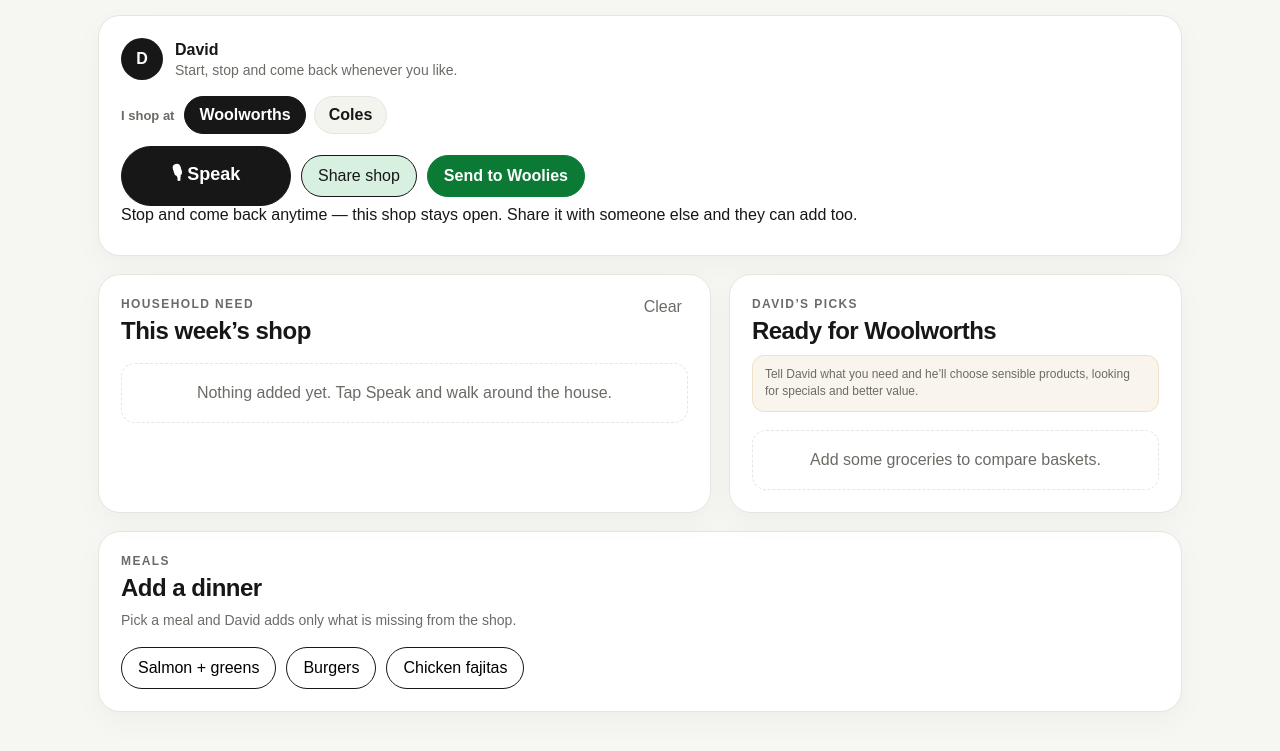
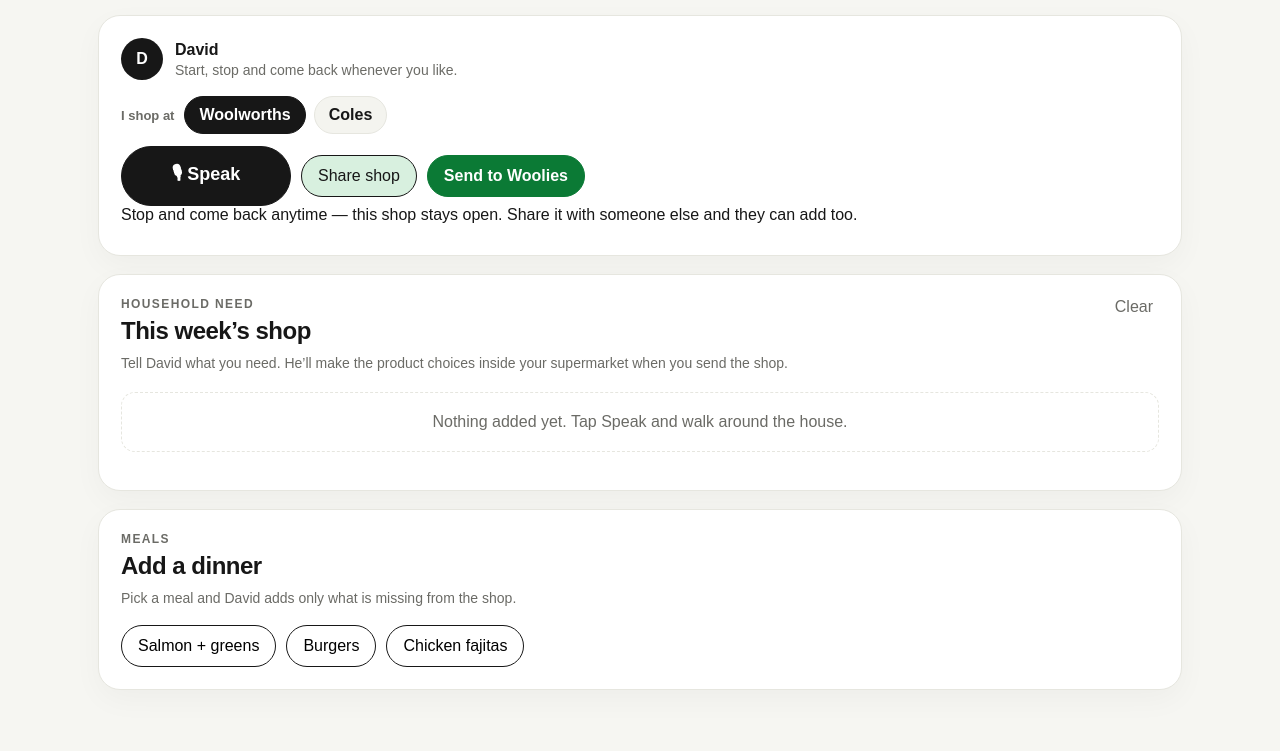
Before and after one commit to andrew020176-netizen/hello-david, a browser extension: page index.html in a window 1280 px wide. Shown: the part 147-898 px from the top of the page. Drawn offline with Linux system fonts and the light colour scheme.

Commit message:
Remove retailer comparison from MVP flow

```diff
--- a/index.html
+++ b/index.html
@@ -4,7 +4,7 @@
   <meta charset="UTF-8" />
   <meta name="viewport" content="width=device-width, initial-scale=1.0" />
   <title>Hello David</title>
-  <link rel="stylesheet" href="styles.css?v=3" />
+  <link rel="stylesheet" href="styles.css?v=4" />
 </head>
 <body>
   <main class="shell">
@@ -44,29 +44,17 @@
       </div>
     </section>
 
-    <section class="grid">
-      <section class="panel">
+    <section class="panel shop-panel">
       <div class="section-head">
         <div>
           <div class="eyebrow">HOUSEHOLD NEED</div>
           <h2>This week’s shop</h2>
+          <p class="sub small">Tell David what you need. He’ll make the product choices inside your supermarket when you send the shop.</p>
         </div>
         <button id="clearBtn" class="text-btn">Clear</button>
       </div>
       <div id="emptyState" class="empty-state">Nothing added yet. Tap Speak and walk around the house.</div>
       <div id="itemsList" class="items-list"></div>
-      </section>
-
-      <section class="panel">
-        <div class="section-head">
-          <div>
-            <div class="eyebrow">DAVID’S PICKS</div>
-            <h2 id="picksHeading">Ready for Woolworths</h2>
-          </div>
-        </div>
-        <div class="notice">Tell David what you need and he’ll choose sensible products, looking for specials and better value.</div>
-        <div id="basketResults" class="basket-results"></div>
-      </section>
     </section>
 
     <section class="panel meal-panel">
@@ -113,7 +101,6 @@
   <script src="app.js?v=4"></script>
   <script src="audio-recorder.js?v=6"></script>
   <script src="shared-shop.js?v=2"></script>
-  <script src="price-compare.js?v=3"></script>
-  <script src="woolies-handoff.js?v=3"></script>
+  <script src="woolies-handoff.js?v=4"></script>
 </body>
 </html>
```
Lines whose indentation alone changed are shown as unchanged.
